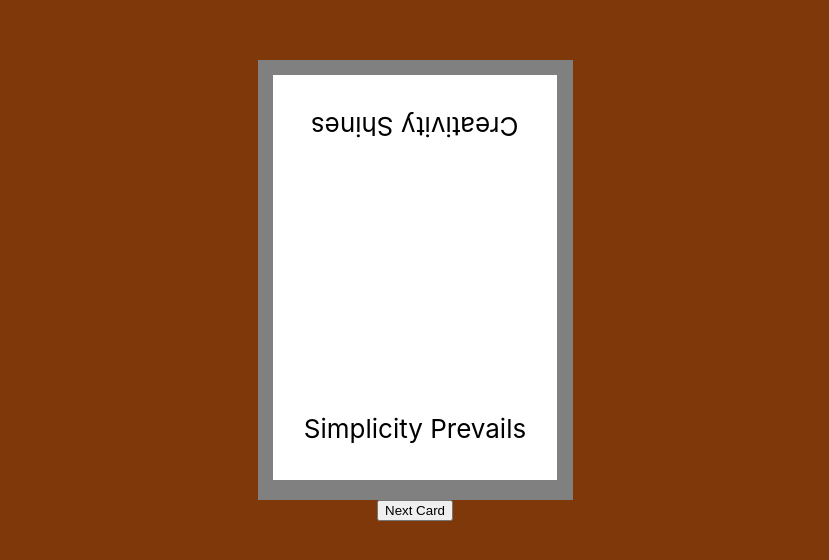
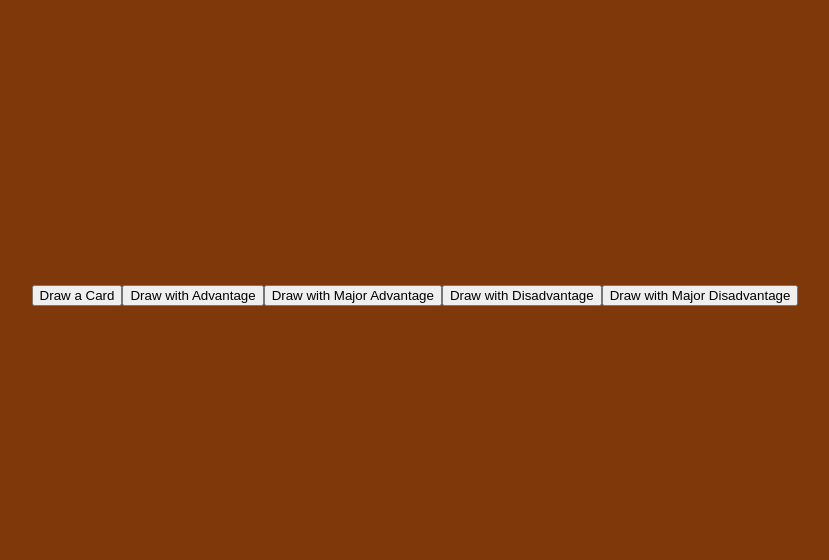
Before and after one commit to pdaulby/riis-helper, a React (Create React App) app: page / in a window 1280 px wide. Shown: the part 110-670 px from the top of the page, without its empty margins (225-1054 px from the left). Built offline with nearby package versions, Linux system fonts and the light colour scheme.

Commit message:
create advantage/disadvantage buttons

```diff
--- a/src/App.css
+++ b/src/App.css
@@ -1,15 +1,36 @@
-.card-border {
+.card-border-large {
   background-color: grey;
   height: 440px;
   width: 315px;
+  font-size: 30px;
+  margin: 25px;
+  padding-top: 15px;
+  padding-left: 15px;
+  padding-bottom: 15px;
+  padding-right: 15px;
+}
+
+.card-border-small {
+  background-color: grey;
+  height: 176px;
+  width: 126px;
+  font-size: 12px;
+  margin: 15px;
+  padding-top: 9px;
+  padding-left: 9px;
+  padding-bottom: 9px;
+  padding-right: 9px;
+}
+
+.corner-pic {
+  float: left;
+
 }
 
 .card-inner {
   background-color: white;
-  margin-left: 5%;
-  margin-top: 5%;
-  width: 90%;
-  height: 92%;
+  width: 100%;
+  height: 100%;
 
   display: flex;
   flex-wrap: nowrap;
--- a/src/App.js
+++ b/src/App.js
@@ -2,36 +2,88 @@ import React, { useState }  from 'react';
 import './App.css';
 import Cards from './Cards.js'
 
+const DrawType = {
+  MAJOR_DISADVANTAGE: "Major Disadvantage",
+  DISADVANTAGE: "Disadvantage",
+  NORMAL: "Normal",
+  ADVANTAGE: "Advantage",
+  MAJOR_ADVANTAGE: "Major Advantage",
+}
+
 function App() {
   const [cards, setCards] = useState(shuffle(Cards()));
-  const [num, setNum] = useState(cards.length - 1);
+  const [num, setNum] = useState(cards.length);
+  const [drawType, setDrawType] = useState(DrawType.NORMAL);
+  const [showPrevious, setShowPrevious] = useState(0);
   let flip = random_boolean();
-  let card = flip ? cards[num] : reverseCard(cards[num]);
+  let getCard = () => flip ? cards[num] : reverseCard(cards[num]);
   return (
     <div className="App">
       <header className="App-header">
-        <Card card={card}></Card>
-        {
-          num > 2
-          ? <button onClick={() => {setNum(num-1)}}>Next Card</button>
-          : <button onClick={() => { setCards(shuffle(cards)); setNum(cards.length-1)}}>Shuffle then Draw</button>
-        }
+        {num===cards.length ? <div/>
+        : drawType===DrawType.NORMAL
+          ? <Card card={getCard()}/>
+          : <MultiCard cards={cards} num={num} drawType={drawType} showPrevious={showPrevious}></MultiCard>}
+
+        {num < 2
+          ? <button onClick={() => { setCards(shuffle(cards)); setNum(cards.length); setShowPrevious(0); }}>Shuffle</button>
+          : <div>
+              <button onClick={() => { setNum(num-1); setShowPrevious(0); setDrawType(DrawType.NORMAL); }}>Draw a Card</button>
+              <AdvantageButton drawType={DrawType.ADVANTAGE} num={num} setNum={setNum} setShowPrevious={setShowPrevious} setDrawType={setDrawType}/>
+              <AdvantageButton drawType={DrawType.MAJOR_ADVANTAGE} num={num} setNum={setNum} setShowPrevious={setShowPrevious} setDrawType={setDrawType}/>
+              <AdvantageButton drawType={DrawType.DISADVANTAGE} num={num} setNum={setNum} setShowPrevious={setShowPrevious} setDrawType={setDrawType}/>
+              <AdvantageButton drawType={DrawType.MAJOR_DISADVANTAGE} num={num} setNum={setNum} setShowPrevious={setShowPrevious} setDrawType={setDrawType}/>
+            </div>
+          }
       </header>
     </div>
   );
 }
 
+function AdvantageButton(props) {
+  return (
+  <button onClick={() => {
+    props.setDrawType(props.drawType)
+    if (random_boolean())
+    {
+      if ((props.drawType===DrawType.MAJOR_ADVANTAGE || props.drawType===DrawType.MAJOR_DISADVANTAGE) && random_boolean()){
+        props.setNum(props.num-3); props.setShowPrevious(2);
+      }
+      else {props.setNum(props.num-2); props.setShowPrevious(1);}
+    }
+    else
+    {
+      props.setNum(props.num-1); props.setShowPrevious(0);
+    }
+    }}>Draw with {props.drawType}</button>
+  )
+}
+
 function Card(props) {
   return (
-  <div className="card-border">
+  <div className={props.small ? "card-border-small" : "card-border-large"}>
     <div className="card-inner">
       <div className="text-box backwards">{props.card.reversed.action}</div>
-      <div className={props.card.reversed.social != null ? "social-box backwards" : "text-box backwards"}>{props.card.reversed.social}</div>
+      <div className={props.card.reversed.social != null ? "social-box backwards" : "text-box"}>{props.card.reversed.social}</div>
       <div className ="art-box"/>
       <div className={props.card.social != null ? "social-box" : "text-box"}>{props.card.social}</div>
       <div className="text-box">{props.card.action}</div>
     </div>
   </div>);
+}
+
+function MultiCard(props) {
+  let major = props.drawType === DrawType.MAJOR_ADVANTAGE || props.drawType === DrawType.MAJOR_DISADVANTAGE;
+  let showChooseText = props.showPrevious === 0  ||  (major && props.showPrevious === 1);
+  let bestWorst = (props.drawType === DrawType.ADVANTAGE || props.drawType===DrawType.MAJOR_ADVANTAGE) ? "best" : "worst";
+  return (
+    <div>
+    {props.showPrevious===2 ? <Card card={props.cards[props.num + 2]} small={true}/> : <div/>}
+    {props.showPrevious>0 ? <Card card={props.cards[props.num + 1]} small={true}/> : <div/>}
+    <Card card={props.cards[props.num]}/>
+  {showChooseText ? <div> <Card card={reverseCard(props.cards[props.num])} small={true} /><div>Choose the {bestWorst} of the options from the card</div></div> : <div/>}
+    </div>
+  );
 }
 
 const reverseCard = (card) => {
```
